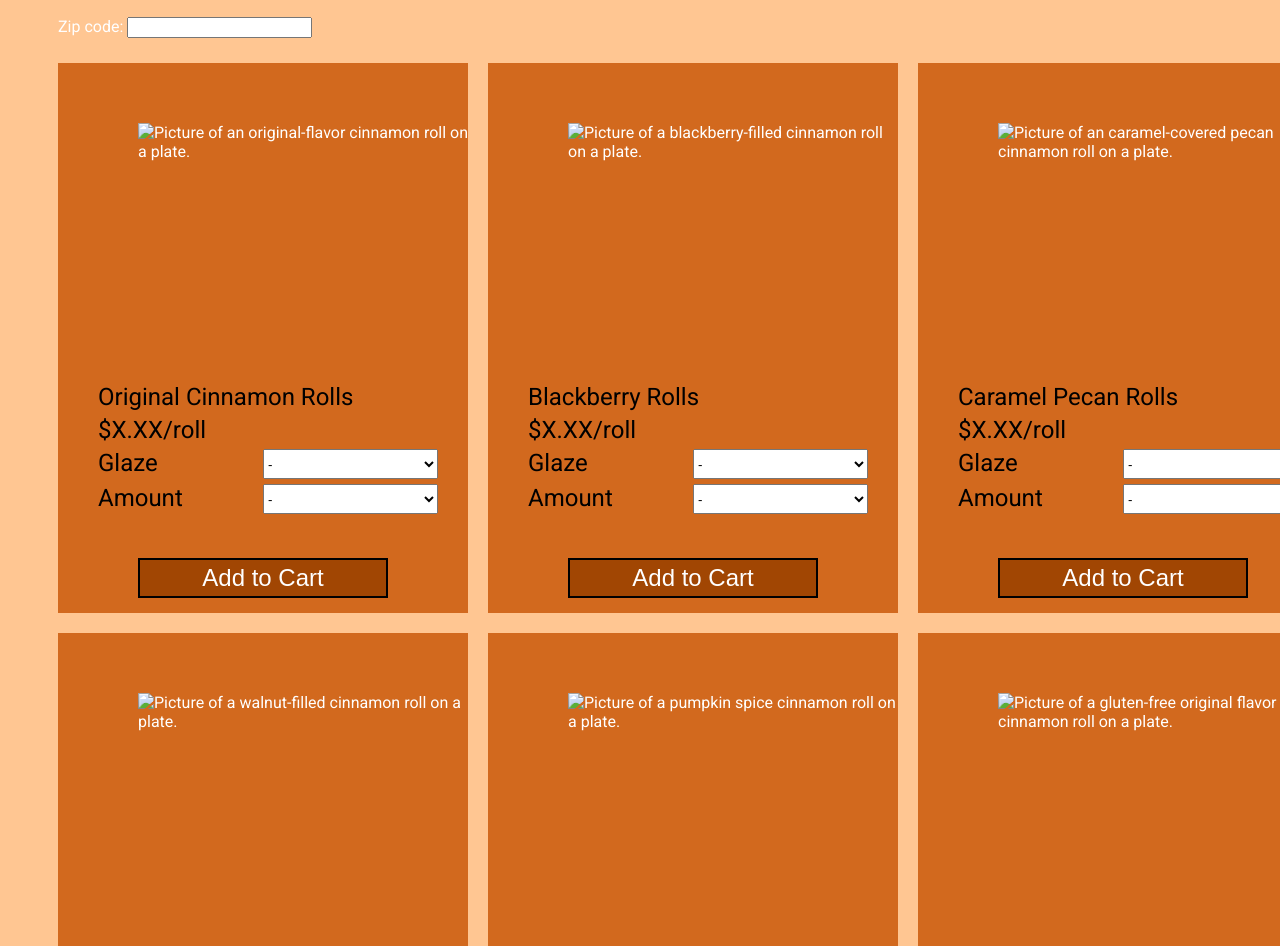
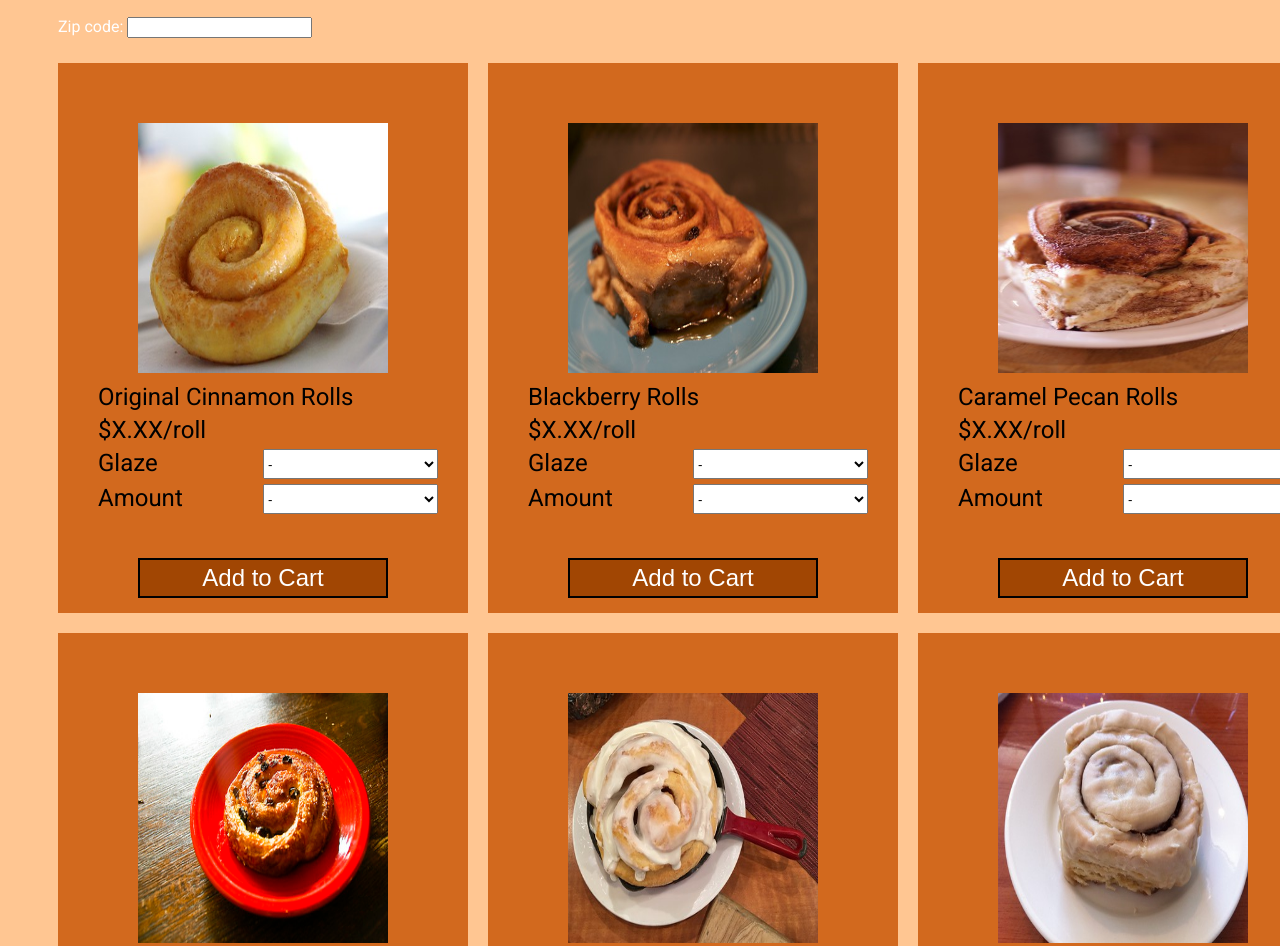
Before and after one commit to lukebreitfeller/lukebreitfeller.github.io, a plain HTML site: page homework_6/productbrowse.html in a window 1280 px wide. Shown: the part 320-1266 px from the top of the page. Drawn offline with Linux system fonts and the light colour scheme; a web font is replaced by a local one.

Commit message:
Updating image references

```diff
--- a/homework_6/productbrowse.html
+++ b/homework_6/productbrowse.html
@@ -45,7 +45,7 @@
 	<div class="productdisplay">
 	  <div class="smalltext"></div>
 	  <a href="productdetails.html" onclick="toDetailsFromImage(this)">
-	    <img src="cinnamon3.jpg" alt="Picture of an original-flavor cinnamon roll on a plate."/>
+	    <img src="ref_images/cinnamon3.jpg" alt="Picture of an original-flavor cinnamon roll on a plate."/>
 	  </a>
 	  <div class="displaytext">
 	    <a href="productdetails.html" onclick="toDetailsFromText(this)">
@@ -77,7 +77,7 @@
 	<div class="productdisplay">
 	  <div class="smalltext"></div>
 	  <a href="productdetails.html" onclick="toDetailsFromImage(this)">
-	    <img src="cinnamon2.jpg" alt="Picture of a blackberry-filled cinnamon roll on a plate."/>
+	    <img src="ref_images/cinnamon2.jpg" alt="Picture of a blackberry-filled cinnamon roll on a plate."/>
 	  </a>
 	  <div class="displaytext">
 	    <a href="productdetails.html" onclick="toDetailsFromText(this)">
@@ -109,7 +109,7 @@
 	<div class="productdisplay">
 	  <div class="smalltext"></div>
 	  <a href="productdetails.html" onclick="toDetailsFromImage(this)">
-	    <img src="cinnamon1.jpg" alt="Picture of an caramel-covered pecan cinnamon roll on a plate."/>
+	    <img src="ref_images/cinnamon1.jpg" alt="Picture of an caramel-covered pecan cinnamon roll on a plate."/>
 	  </a>
 	  <div class="displaytext">
 	    <a href="productdetails.html" onclick="toDetailsFromText(this)">
@@ -141,7 +141,7 @@
 	<div class="productdisplay">
 	  <div class="smalltext"></div>
 	  <a href="productdetails.html" onclick="toDetailsFromImage(this)">
-	    <img src="cinnamon4.jpg" alt="Picture of a walnut-filled cinnamon roll on a plate."/>
+	    <img src="ref_images/cinnamon4.jpg" alt="Picture of a walnut-filled cinnamon roll on a plate."/>
 	  </a>
 	  <div class="displaytext">
 	    <a href="productdetails.html" onclick="toDetailsFromText(this)">
@@ -173,7 +173,7 @@
 	<div class="productdisplay">
 	  <div class="smalltext"></div>
 	  <a href="productdetails.html" onclick="toDetailsFromImage(this)">
-	    <img src="cinnamon5.jpg" alt="Picture of a pumpkin spice cinnamon roll on a plate."/>
+	    <img src="ref_images/cinnamon5.jpg" alt="Picture of a pumpkin spice cinnamon roll on a plate."/>
 	  </a>
 	  <div class="displaytext">
 	    <a href="productdetails.html" onclick="toDetailsFromText(this)">
@@ -205,7 +205,7 @@
 	<div class="productdisplay">
 	  <div class="smalltext"></div>
 	  <a href="productdetails.html" onclick="toDetailsFromImage(this)">
-	    <img src="cinnamon6.jpg" alt="Picture of a gluten-free original flavor cinnamon roll on a plate."/>
+	    <img src="ref_images/cinnamon6.jpg" alt="Picture of a gluten-free original flavor cinnamon roll on a plate."/>
 	  </a>
 	  <div class="displaytext">
 	    <a href="productdetails.html" onclick="toDetailsFromText(this)">
--- a/homework_6/stylesheet.css
+++ b/homework_6/stylesheet.css
@@ -224,7 +224,7 @@ button {
 /* ID-level rules for all pages */
 
 #banner {
-    background-image: url("bunbackground2.jpg");
+    background-image: url("ref_images/bunbackground2.jpg");
     background-size: cover;
     white-space: nowrap;
     height: 165px;
@@ -243,7 +243,7 @@ button {
 /* ID-level rules for homepage */
 
 #productlink {
-    background-image: url("bakery_img.jpg");
+    background-image: url("ref_images/bakery_img.jpg");
     background-position: center;
     margin-left: 50px;
     padding-left: 50px;
```
Also changed, not shown: homework_6/homepage.html (+2 -2 lines), homework_6/productdetails.html (+1 -1 lines), homework_6/viewcart.html (+2 -2 lines).
